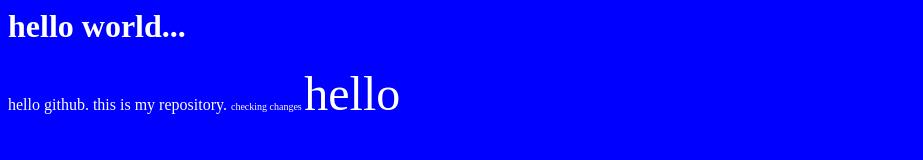
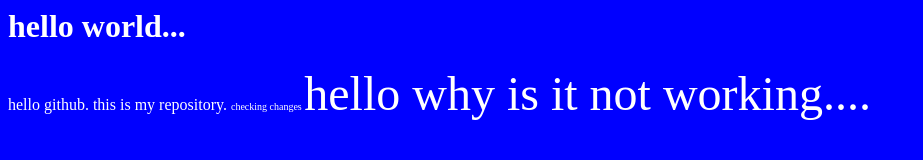
Before and after one commit to nanditagaurr/my_portfolio, a plain HTML site: page index.html in a window 1280 px wide. Shown: the whole page, without its empty margins (0-923 px from the left). Drawn offline with Linux system fonts and the light colour scheme.

Commit message:
Update index.html

```diff
--- a/index.html
+++ b/index.html
@@ -6,6 +6,7 @@
 	this is my repository.
 	<font size="1">checking changes
 	<font size=7>hello
+		why is it not working....
 		</p>
 </body>
 </html>
```
